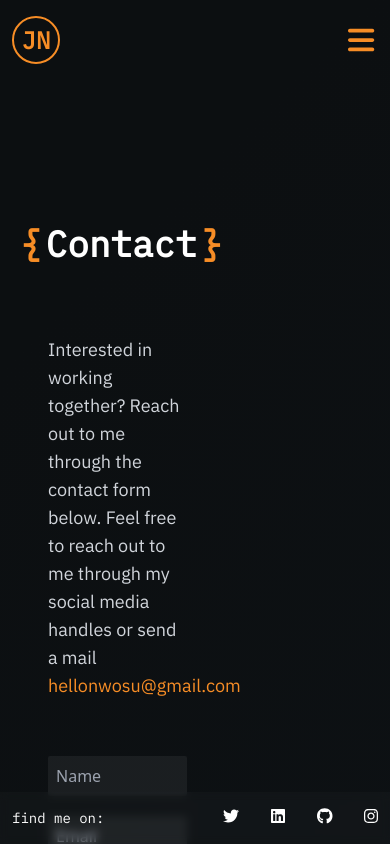
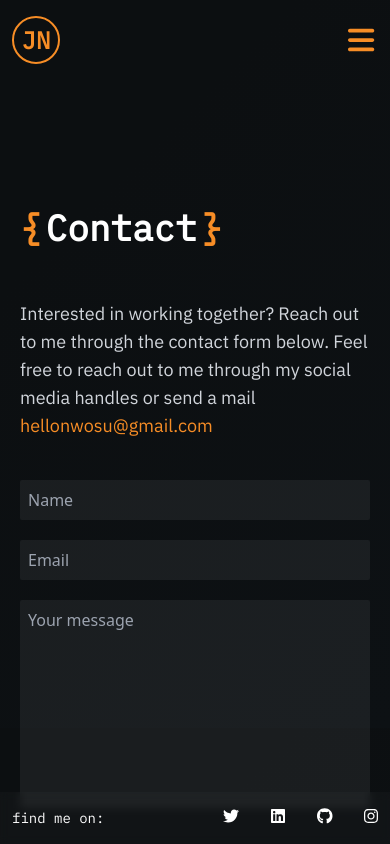
Before and after one commit to JosephChuksN/JosephChuksN, a React (Create React App) app: page /contact in a window 390 px wide. Shown: the top 844 px of the page. Built offline with nearby package versions, Linux system fonts and the light colour scheme.

Commit message:
fixing app layout bug

```diff
--- a/src/components/About.tsx
+++ b/src/components/About.tsx
@@ -10,7 +10,7 @@ const About:React.FC = () => {
 
 
   return (
-    <div className="flex flex-col  gap-10 md:w-3/5 mx-auto px-5 md:px-0 lg:pt-10 pt-16 translate-y-20">
+    <div className="flex flex-col  gap-10 md:w-3/5 mx-auto px-5 md:px-0 lg:pt-10 pt-12 translate-y-20">
 
     <span className="text-4xl text-white font-semibold font-headers flex gap-1">
     <span className="text-[#F78D26]">{`{`}</span>
--- a/src/components/Contact.tsx
+++ b/src/components/Contact.tsx
@@ -2,14 +2,14 @@ import React from 'react'
 
 const Contact = () => {
   return (
-    <div className="flex flex-col  gap-10 md:w-3/5 mx-auto px-5 md:px-0 lg:pt-10 pt-16 translate-y-20">
+    <div className="flex flex-col  gap-10 md:w-3/5 mx-auto px-5 md:px-0 lg:pt-10 pt-12 translate-y-20">
           <span className="text-4xl text-white font-semibold font-headers flex gap-1 mb-3">
     <span className="text-[#F78D26]">{`{`}</span>
     Contact
     <span className="text-[#F78D26]">{`}`}</span>
     </span>
-    <div className="flex flex-col lg:flex-row w-full  gap-10 content-start justify-center px-5 py-3">
-        <span className="text-gray-300 font-para  text-lg w-[50%] p-2">
+    <div className="flex flex-col lg:flex-row w-full  gap-10 content-start justify-center lg:px-5 lg:py-3">
+        <span className="text-gray-300 font-para  text-lg lg:w-[50%] lg:p-2">
         Interested in working together? Reach out to me through the
         contact form below. Feel free to reach out to me
         through my social media handles or send a mail  <br />
@@ -19,8 +19,8 @@ const Contact = () => {
          </a>
         </span>
         </span>
-        <div className="w-[50%]">
-        <form className="flex flex-col gap-5 w-full p-2" action="">
+        <div className="lg:w-[50%]">
+        <form className="flex flex-col gap-5 w-full lg:p-2" action="">
         <input className="rounded-sm p-2 bg-[#ffffff0f]"
          type="text"
          name=""
--- a/src/components/Home.tsx
+++ b/src/components/Home.tsx
@@ -6,7 +6,7 @@ import { Slide } from 'react-awesome-reveal'
 
 const Home:React.FC = () => {
   return (
-    <div className=" md:w-3/5 mx-auto px-3 md:px-10 pt-16 lg:pt-10 translate-y-20">
+    <div className=" md:w-3/5 mx-auto px-3 md:px-10 pt-12 lg:pt-10 translate-y-20">
         <Slide triggerOnce={true}>
     <div className="pt-16 lg:pt-10 flex flex-col gap-7 md:gap-5 ">
       <span className="text-[#F78D26] font-headers">Hello <span className="text-lg ">👋</span>, My name is</span>
--- a/src/components/Projects.tsx
+++ b/src/components/Projects.tsx
@@ -4,7 +4,7 @@ import { Slide } from 'react-awesome-reveal'
 
 const Projects:React.FC = () => {
   return (
-    <div  className="flex flex-col  gap-10 md:w-3/5 mx-auto px-5 md:px-0 lg:pt-10 pt-16 translate-y-20 relative">
+    <div  className="flex flex-col  gap-10 md:w-3/5 mx-auto px-5 md:px-0 lg:pt-10 pt-12 translate-y-20 relative">
       <span className="text-4xl text-white font-semibold font-headers flex gap-1 mb-3">
     <span className="text-[#F78D26]">{`{`}</span>
     Projects
```
